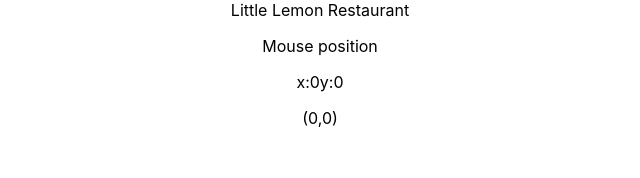
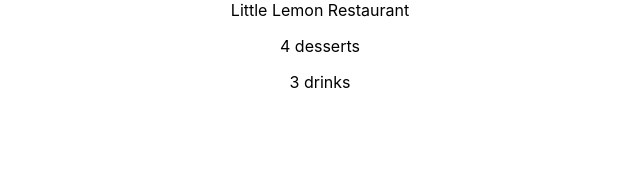
Before and after one commit to syeef-test/react_meta, a React (Create React App) app: page / in a window 1280 px wide. Shown: the top 178 px of the page, without its empty margins (320-960 px from the left). Built offline with nearby package versions, Linux system fonts and the light colour scheme.

Commit message:
render props for reuseablity

```diff
--- a/src/App.js
+++ b/src/App.js
@@ -1,68 +1,44 @@
-import React from "react";
+import React, { useState, useEffect } from "react";
 import "./App.css";
-import { useState, useEffect } from "react";
 
-const withMousePosition = (WrappedComponent) => {
-  return (props) => {
-    const [mousePosition, setMousePosition] = useState({
-      x: 0,
-      y: 0,
-    });
+const DataFetcher = ({ render, url }) => {
+  const [data, setData] = useState([]);
 
-    useEffect(() => {
-      const handleMousePositionChange = (e) => {
-        setMousePosition({
-          x: e.clientX,
-          y: e.clientY,
-        });
-      };
-      window.addEventListener("mousemove", handleMousePositionChange);
-      return () => {
-        window.removeEventListener("mousemove", handleMousePositionChange);
-      };
-    }, []);
+  useEffect(() => {
+    if (url.includes("desserts")) {
+      setData(["cake", "ice cream", "pie", "brownie"]);
+    } else {
+      setData(["water", "soda", "juice"]);
+    }
+  }, [url]);
 
-    return <WrappedComponent {...props} mousePosition={mousePosition} />;
-  };
+  return render(data);
 };
 
-const PanelMouseLogger = ({ mousePosition }) => {
-  if (!mousePosition) {
-    return null;
-  }
-
+const DessertsCount = () => {
   return (
-    <div className="BasicTracker">
-      <p>Mouse position</p>
-      <div className="Row">
-        <span>x:{mousePosition.x}</span>
-        <span>y:{mousePosition.y}</span>
-      </div>
-    </div>
+    <DataFetcher
+      url="https://littlelemon/desserts"
+      render={(data) => <p>{data.length} desserts</p>}
+    />
   );
 };
 
-const PointMouseLogger = ({ mousePosition }) => {
-  if (!mousePosition) {
-    return null;
-  }
-
+const DrinksCount = () => {
   return (
-    <p>
-      ({mousePosition.x},{mousePosition.y})
-    </p>
+    <DataFetcher
+      url="https://littlelemon/drinks"
+      render={(data) => <p>{data.length} drinks</p>}
+    />
   );
 };
-
-const PanelMouseTracker = withMousePosition(PanelMouseLogger);
-const PointMouseTracker = withMousePosition(PointMouseLogger);
 
 function App() {
   return (
     <div className="App">
       <header className="Header">Little Lemon Restaurant</header>
-      <PanelMouseTracker />
-      <PointMouseTracker />
+      <DessertsCount />
+      <DrinksCount />
     </div>
   );
 }
```
